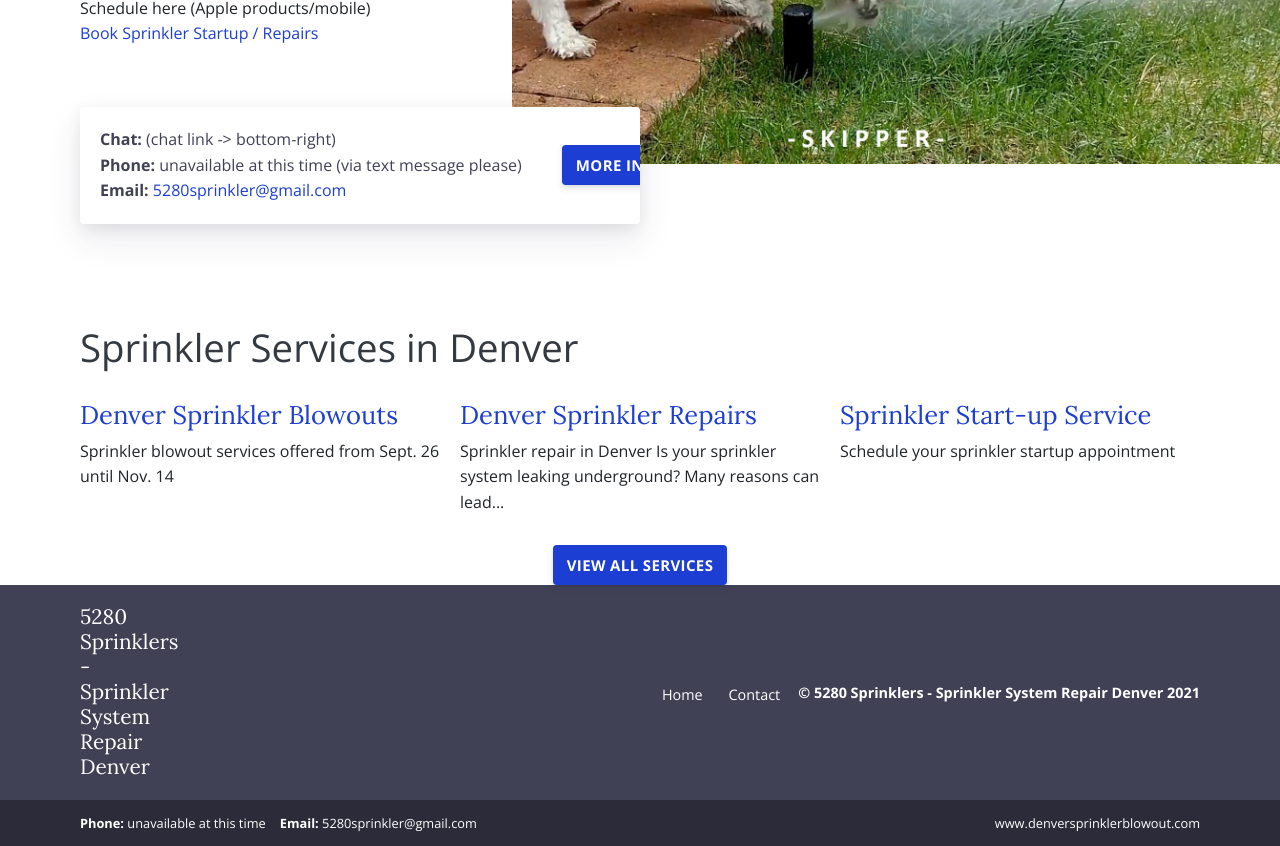
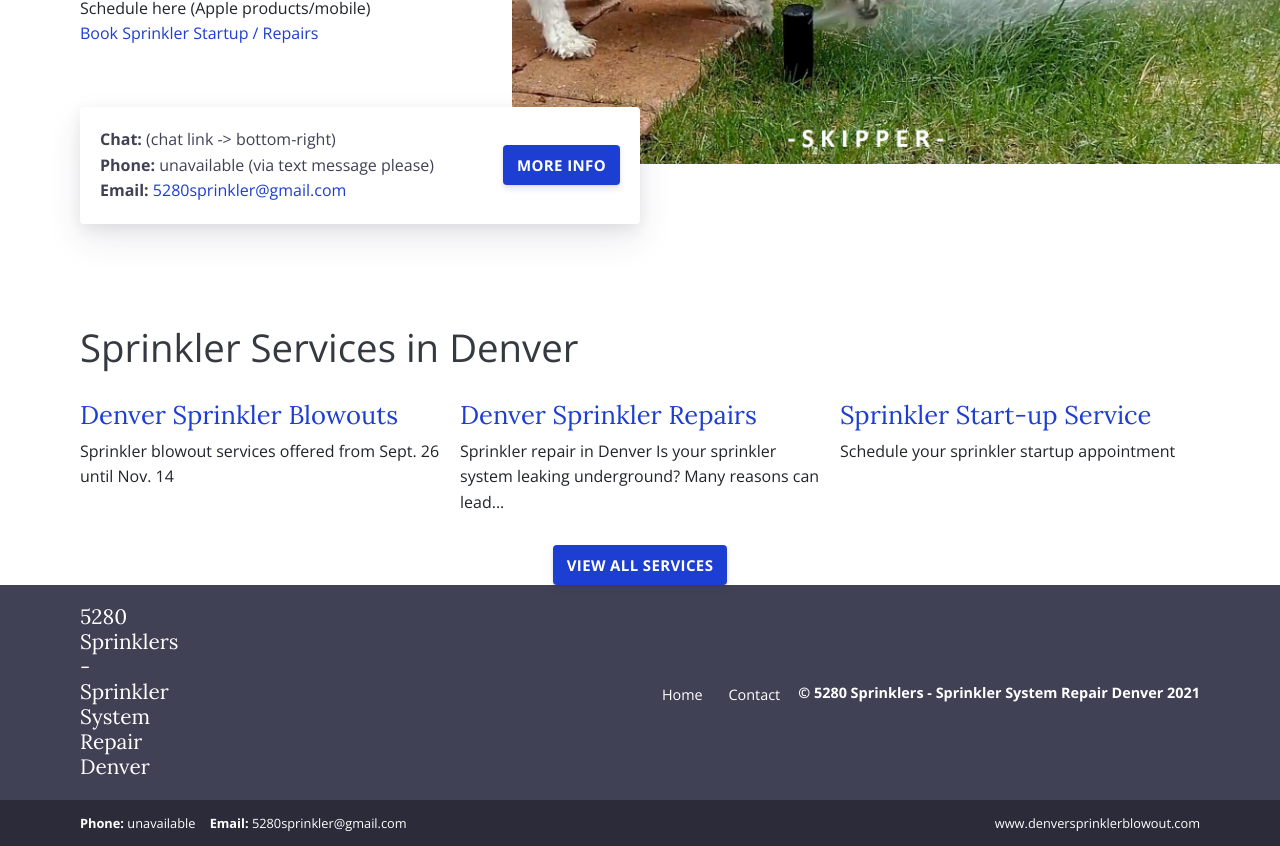
Before and after one commit to xhanuman/5280, a Jekyll site: the page built from index.md, in a window 1280 px wide, cut to the strip 334-1180 px from the top of the page. Built offline with Jekyll 4.4.1, drawn with Linux system fonts in a browser that asks for light colours.

Commit message:
Update contact.yml
edit text after 'unavail'

```diff
--- a/_data/contact.yml
+++ b/_data/contact.yml
@@ -1,4 +1,4 @@
 email: '5280sprinkler@gmail.com'
-phone: 'unavailable at this time'
+phone: 'unavailable'
 businessName: '5280 Sprinklers'
 address: 'P. O. Box 202653 Denver, CO 80220'
```
